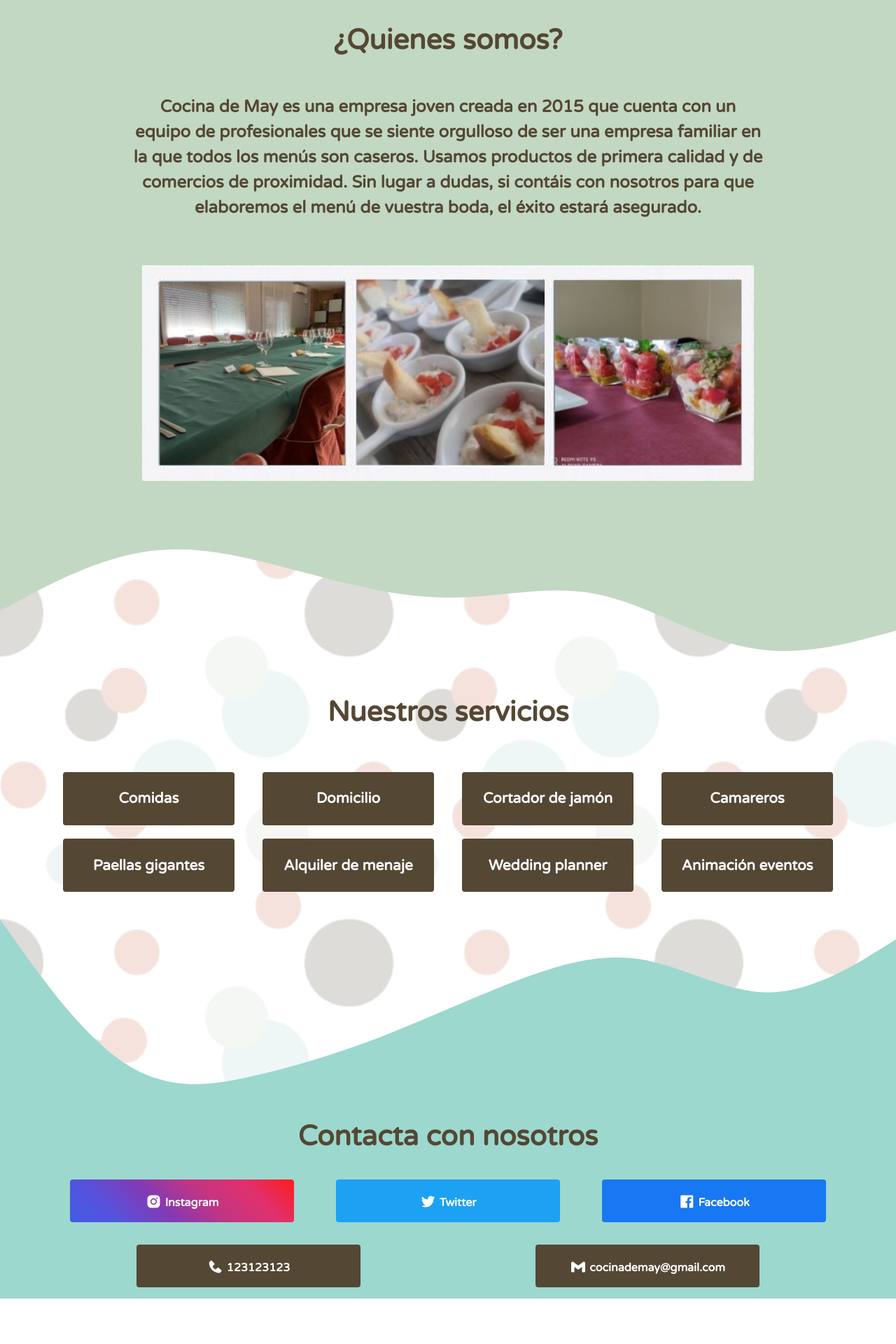
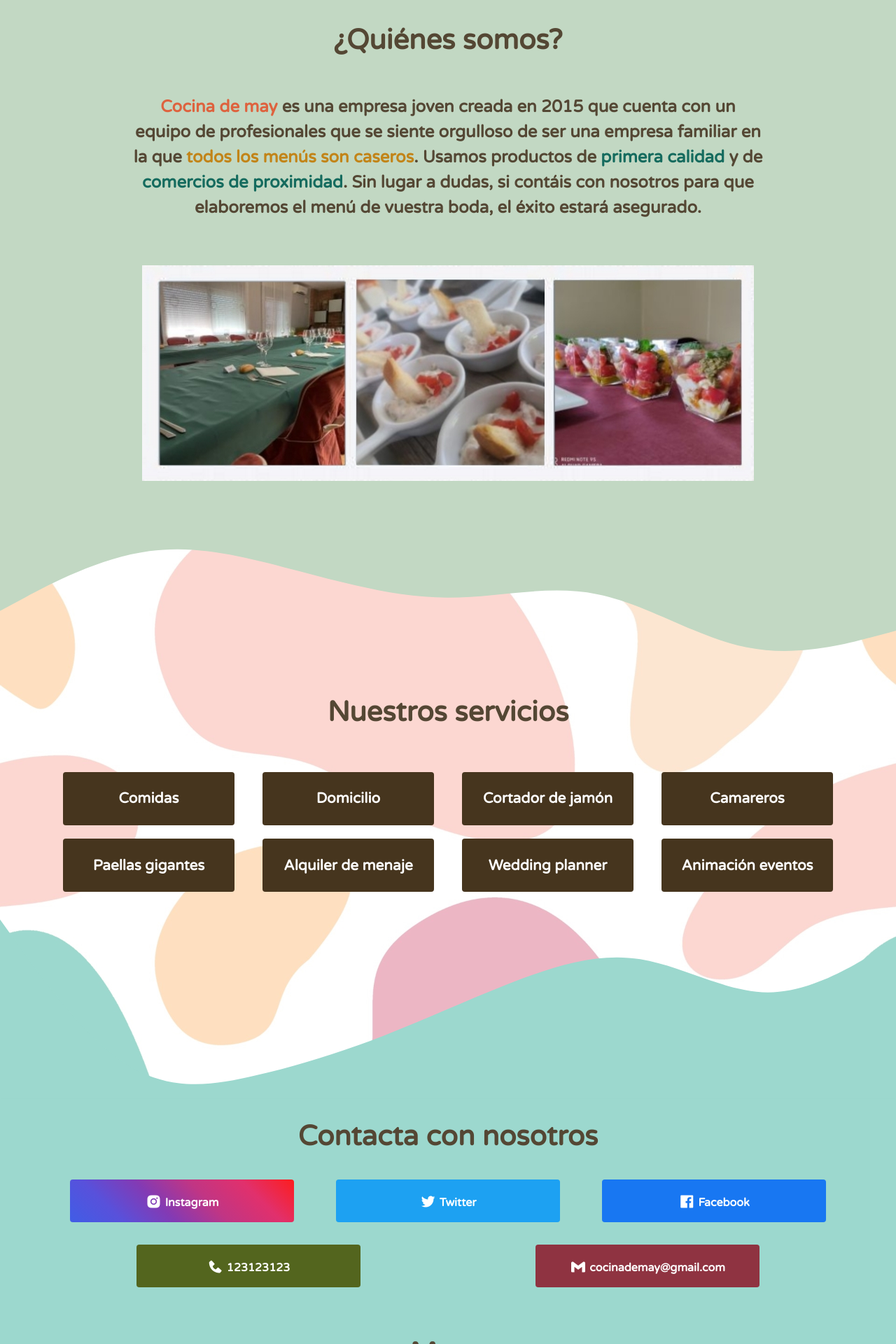
Before and after one commit to IsPeG/buenas-migas.github.com, a plain HTML site: page index.html in a window 1280 px wide. Shown: the part 880-2800 px from the top of the page at 70% size. Before the commit the page ends 2735 px from the top, so only its background shows below. Drawn offline with nearby package versions, Linux system fonts and the light colour scheme.

Commit message:
cambio de fondo + fixes

```diff
--- a/index.html
+++ b/index.html
@@ -48,8 +48,8 @@
                     <div class="container mb-5">
                         <div class="row">
                             <div class="col align-items-center mb-3">
-                                <span id="qs-title" class="section-title d-block mb-5 qs-show">¿Quienes somos?</span>
-                                <span class="qs-show">Cocina de May es una empresa joven creada en 2015 que cuenta con un equipo de profesionales que se siente orgulloso de ser una empresa familiar en la que todos los menús son caseros. Usamos productos de primera calidad y de comercios de proximidad. Sin lugar a dudas, si contáis con nosotros para que elaboremos el menú de vuestra boda, el éxito estará asegurado.</span></div>
+                                <span id="qs-title" class="section-title d-block mb-5 qs-show">¿Quiénes somos?</span>
+                                <span class="qs-show"><span style="color: #de623e">Cocina de may</span> es una empresa joven creada en 2015 que cuenta con un equipo de profesionales que se siente orgulloso de ser una empresa familiar en la que <span style="color: #c28418;">todos los menús son caseros</span>. Usamos productos de <span style="color: #156b5e;">primera calidad</span> y de <span style="color: #156b5e;">comercios de proximidad</span>. Sin lugar a dudas, si contáis con nosotros para que elaboremos el menú de vuestra boda, el éxito estará asegurado.</span></div>
                             <div class="col text-center qs-image-container-ver mt-5 d-none qs-show">
                                 <img class="" loading="lazy" src="img/qs-ver.jpg" alt="">
                             </div>
@@ -145,19 +145,25 @@
                         </div>
                     </div>
                 </div>
-                <div class="row">
+                <div class="row mb-5">
                     <div class="col d-flex justify-content-center">
-                        <div class="c-section-l p-3 m-3 rounded" style="background-color: #544734;">
+                        <div class="c-section-l p-3 m-3 rounded" style="background-color: #53651e;">
                             <i class='bx bxs-phone'></i> 123123123
                         </div>
                     </div>
                     <div class="col d-flex justify-content-center">
-                        <div class="c-section-l p-3 m-3 rounded" style="background-color: #544734;">
+                        <div class="c-section-l p-3 m-3 rounded" style="background-color: #8f3341;">
                             <i class='bx bxl-gmail'></i> cocinademay@gmail.com
                         </div>
                     </div>
                 </div>
+
+                <span class="section-title">Mapa</span>
+                <iframe class="d-block w-100 map pb-5" src="https://www.google.com/maps/embed?pb=!1m14!1m8!1m3!1d442.8534187455722!2d-0.8169311168297475!3d41.69567977327466!3m2!1i1024!2i768!4f13.1!3m3!1m2!1s0x0%3A0xf1fc9ee9b04e7955!2sEventos%20Cocina%20De%20May%20Zaragoza!5e0!3m2!1ses!2ses!4v1663952380059!5m2!1ses!2ses" style="border:0;" allowfullscreen="" loading="lazy" referrerpolicy="no-referrer-when-downgrade"></iframe>
+
             </div>
+
+
         </div>
     </div>
 
--- a/main.js
+++ b/main.js
@@ -7,7 +7,7 @@ function onMobile () {
     var w = window.innerWidth;
 
     //navbar
-    if (w < 544) {
+    if (w < 818) {
         $('nav a').css('font-size', '0.9rem')
         $('.menu-ham').css({height: 30, width: 30}).removeClass('mt-3 ms-3').addClass('mt-3 ms-3')
 
@@ -28,7 +28,7 @@ function onMobile () {
     }
 
     //title
-    if (w < 666) {
+    if (w < 665) {
         $('.image-title').css('width', '20rem')
         $('.title-bg span').css('font-size', '2.5rem')
         $('.title-bg span').css('transform', 'translateY(0rem)')
@@ -64,7 +64,7 @@ window.onresize = onMobile
 
 onMobile()
 
-var menuOpen = true
+var menuOpen = false
 
 function menuAction () {
     console.log(menuOpen)
@@ -79,6 +79,7 @@ function menuAction () {
 }
 
 function closeMenu() {
+    if (!menuOpen) return
     $('#navbar').css('animation', 'navbar-hide 0.2s ease-in-out').css('top', '-100px')
     $('.menu-ham').removeClass('d-none')
     $('.menu-cross').addClass('d-none')
--- a/styles.css
+++ b/styles.css
@@ -10,7 +10,8 @@
 }
 
 body {
-    background-image: url('img/prueba.jpg');
+    background-image: url('img/bg.jpg');
+    background-size: contain;
 }
 
 a {
@@ -28,8 +29,8 @@ a:hover {
 
 nav {
     position: fixed;
-    background-color: white;
-    border-bottom: 3px solid #9cd8ce;
+    background-color: #ffffffdd;
+    border-bottom: 3px solid #e17575;
     /* border-image: url('img/493.jpg') 7 round; */
     z-index: 50;
     font-weight: bold;
@@ -117,7 +118,7 @@ nav {
 }
 
 .ns-section {
-    background-color: #544734;
+    background-color: #46351e;
     font-weight: bold;
     color: white;
     font-size: 1.3rem;
@@ -151,3 +152,8 @@ i {
     position: relative;
     top: 0.25rem;
 }
+
+.map {
+    min-width: 20rem;
+    height: 25rem;
+}
```
Also changed, not shown: img/bg.jpg (added), img/prueba - copia.jpg (deleted), img/prueba.jpg (deleted).
